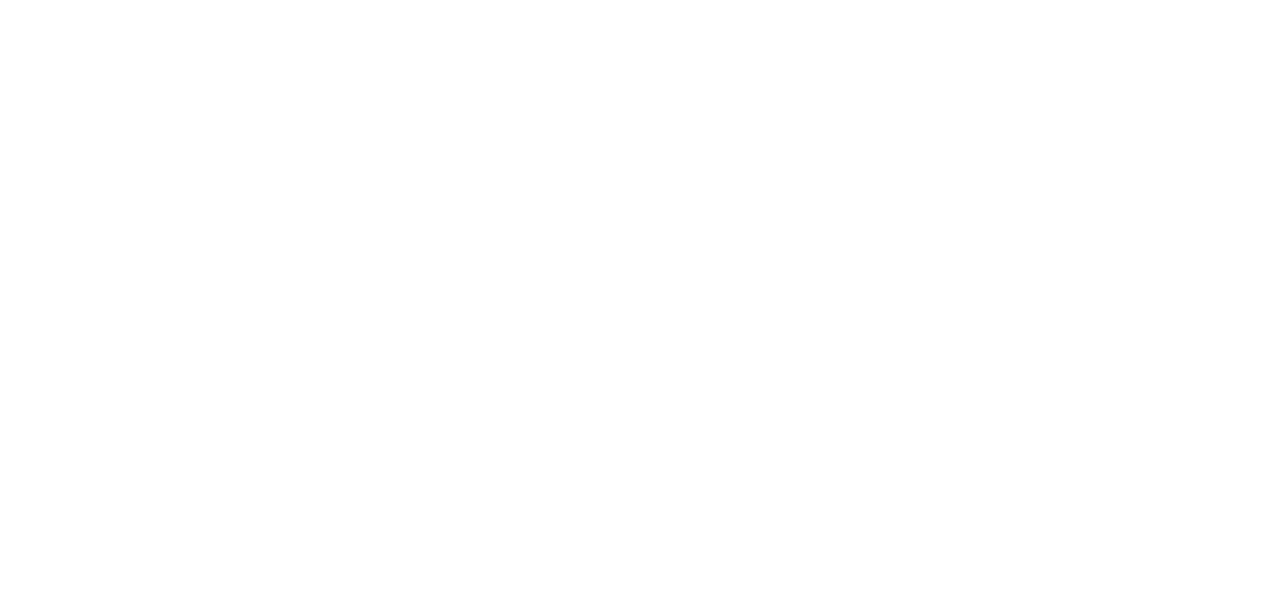
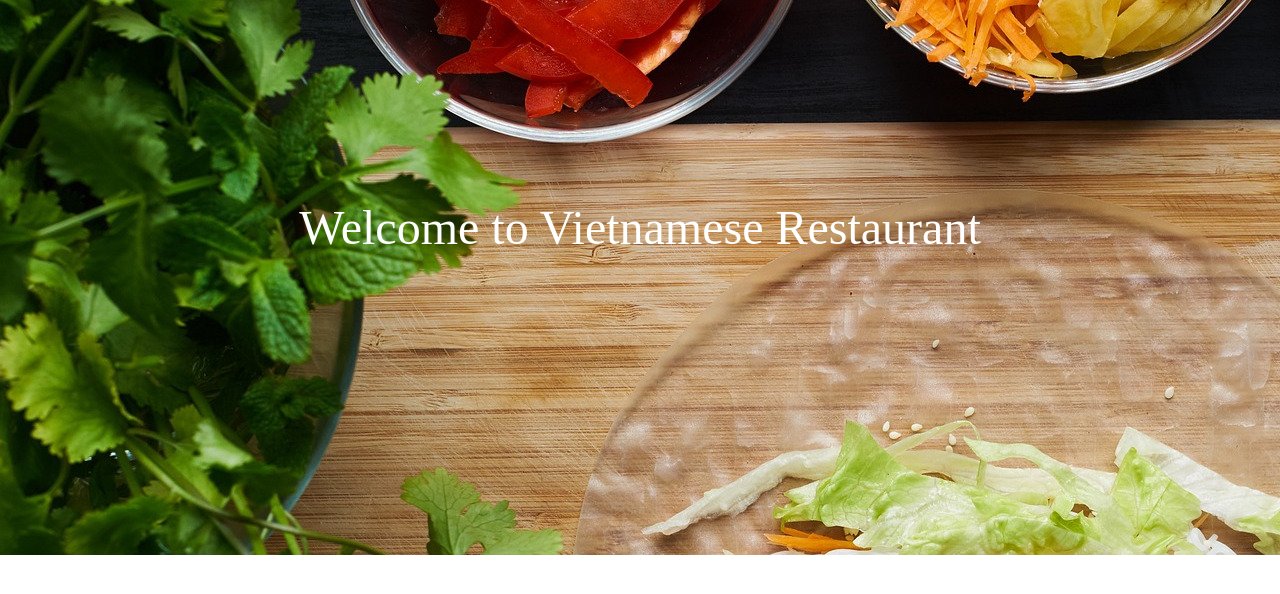
Before and after one commit to nathansquan/TOP-restaurant-page, a website built with webpack: page dist/index.html in a window 1280 px wide. Built offline with nearby package versions, Linux system fonts and the light colour scheme; files whose address does not match are found by name.

Commit message:
create banner section of home page
- Restaurant name
- background image

```diff
--- a/package.json
+++ b/package.json
@@ -11,6 +11,8 @@
   "author": "",
   "license": "ISC",
   "devDependencies": {
+    "css-loader": "^6.7.3",
+    "style-loader": "^3.3.2",
     "webpack": "^5.80.0",
     "webpack-cli": "^5.0.1",
     "webpack-dev-server": "^4.13.3"
--- /dev/null
+++ b/src/css/style.css
@@ -0,0 +1,12 @@
+body {
+    margin: 0;
+}
+
+.home {
+    text-align: center;
+    font-size: 3em;
+    color: #ffffff;
+    background: no-repeat url('../banner-crop.jpg');
+    padding-top: 200px;
+    padding-bottom: 300px;
+}
--- a/src/home.js
+++ b/src/home.js
@@ -1,5 +1,15 @@
+function createHome() {
+    const home = document.createElement("div");
+    home.classList.add("home");
+    home.textContent = "Welcome to Vietnamese Restaurant";
+
+    return home;
+}
+
 function loadHome() {
     console.log('hi from home.js');
+    const content = document.getElementById("content");
+    content.appendChild(createHome());
 }
 
 export default loadHome;
--- a/src/index.js
+++ b/src/index.js
@@ -1,4 +1,5 @@
 import loadHome from "./home";
+import './css/style.css';
 
 console.log('hello, world!');
 loadHome();
--- a/webpack.config.js
+++ b/webpack.config.js
@@ -16,6 +16,10 @@
                 test: /\.(png|svg|jpg|jpeg|gif)$/i,
                 type: 'asset/resource',
             },
+            {
+                test: /\.css$/i,
+                use: ['style-loader', 'css-loader'],
+            },
         ],
     },
 };
```
Also changed, not shown: dist/index.html, src/banner-crop.jpg (added), src/banner.jpg (deleted), 1 other file.
